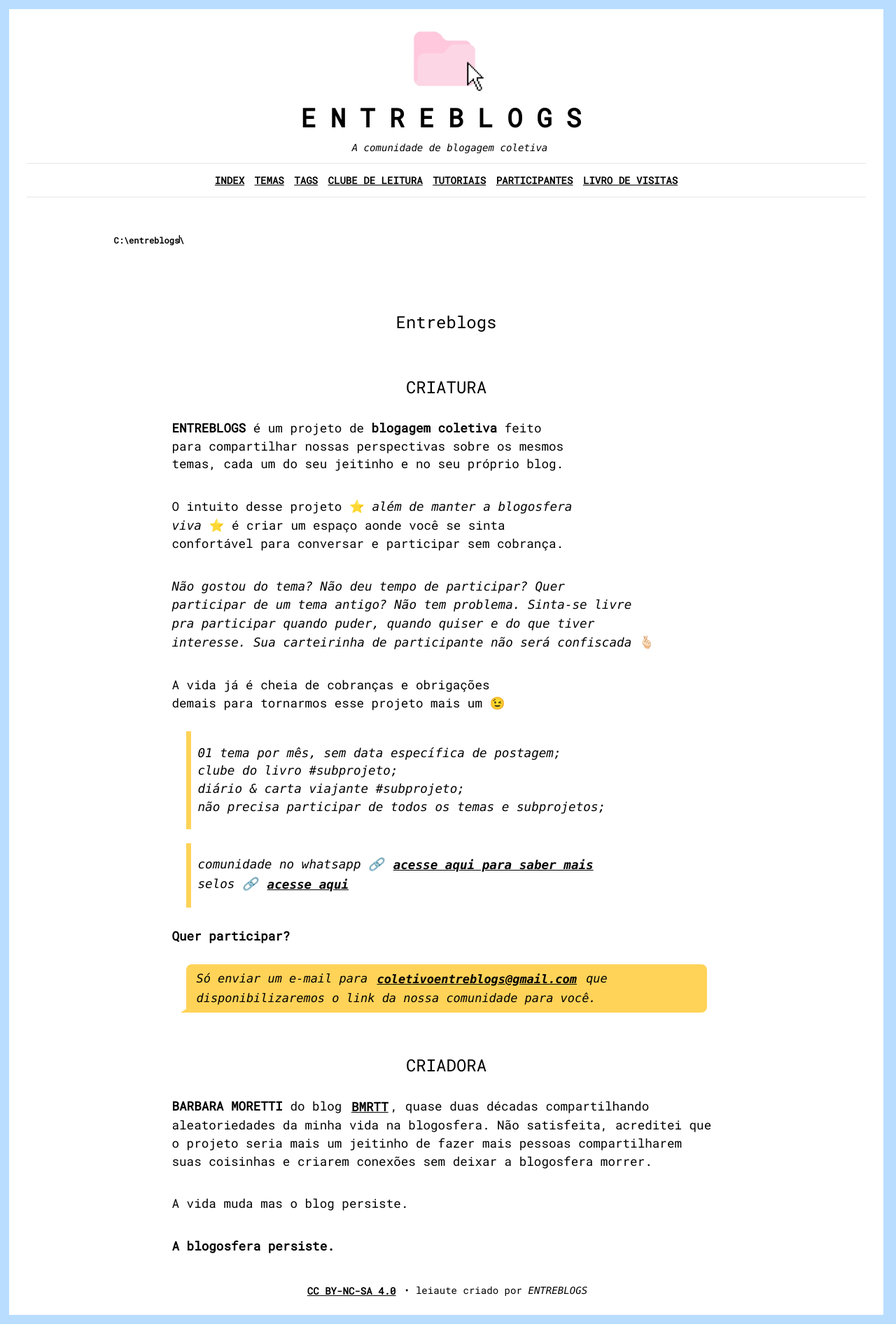
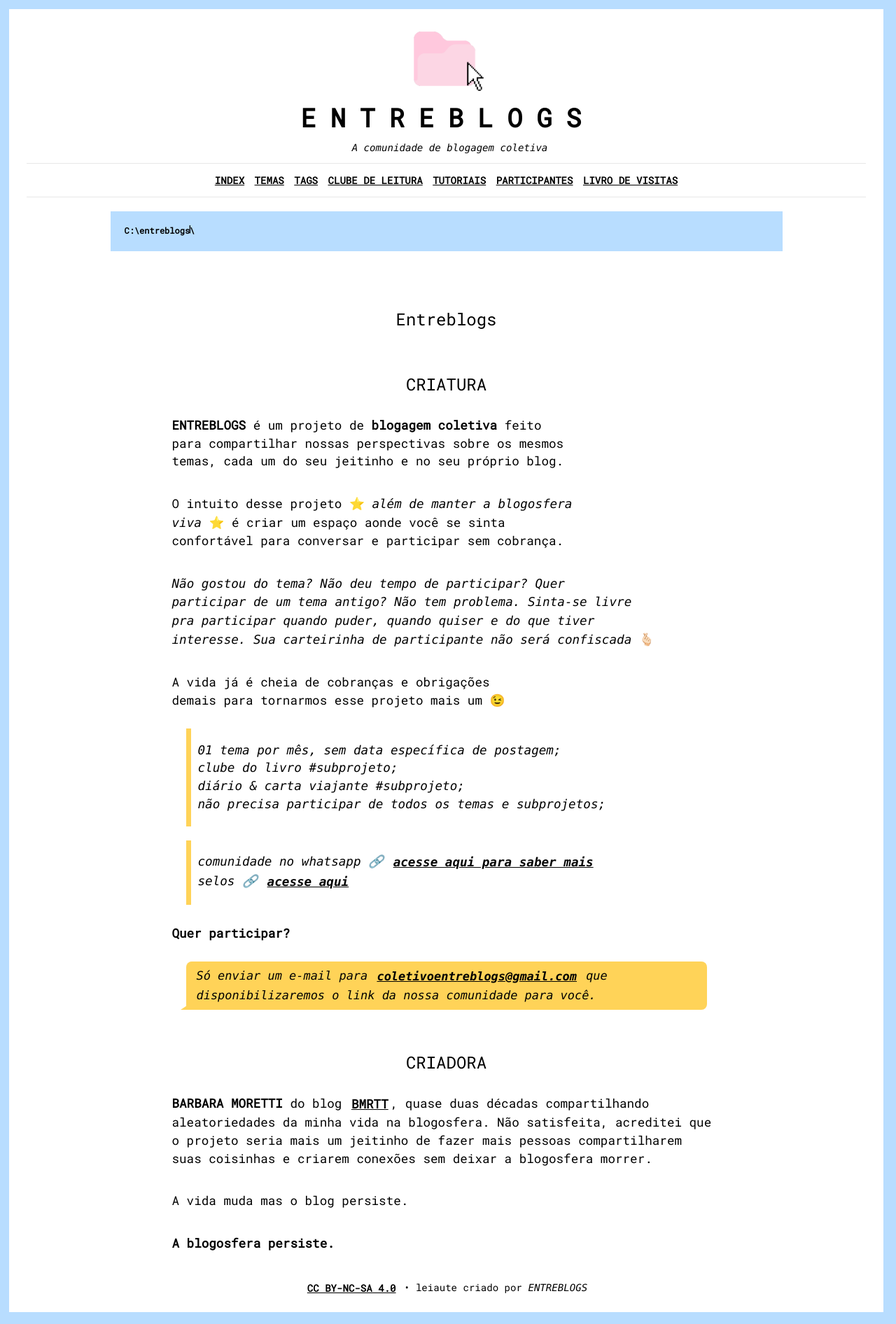
Before and after one commit to bamoretti/entreblogs, a Jekyll site: the page built from index.md, in a window 1280 px wide. Shown: the whole page at 70% size. Built offline with Jekyll 4.4.1, drawn with Linux system fonts in a browser that asks for light colours; comment, search, counter and statistics services are not loaded.

Commit message:
Update styles.css

```diff
--- a/assets/styles.css
+++ b/assets/styles.css
@@ -105,20 +105,20 @@
 /* --- ESTILO DA SEÇÃO (FORÇA BRUTA CONTRA QUEBRA DE PALAVRAS) --- */
 .secao {
  display: block;
- background-color: var(--cor-fundo);
- margin: 1.5rem auto 2rem auto;
+ background-color: var(--cor-moldura);
+ margin: 0rem auto 2rem auto;
  max-width: 60rem;
- padding: 10px 5px;
+ padding: 20px;
  font-family: var(--fonte-geral);
  font-weight: bold;
- font-size: clamp(1.5rem, 3vw, 2.7rem);
+ font-size: 12px;
  line-height: 1.3;
  text-align: left;
  /* RESET RADICAL: Forçamos o navegador a NÃO quebrar letras */
  word-break: keep-all !important;
  overflow-wrap: normal !important;
  word-wrap: normal !important;
- font-size: 12px;
+
 }
 
 .prefixo {
```
